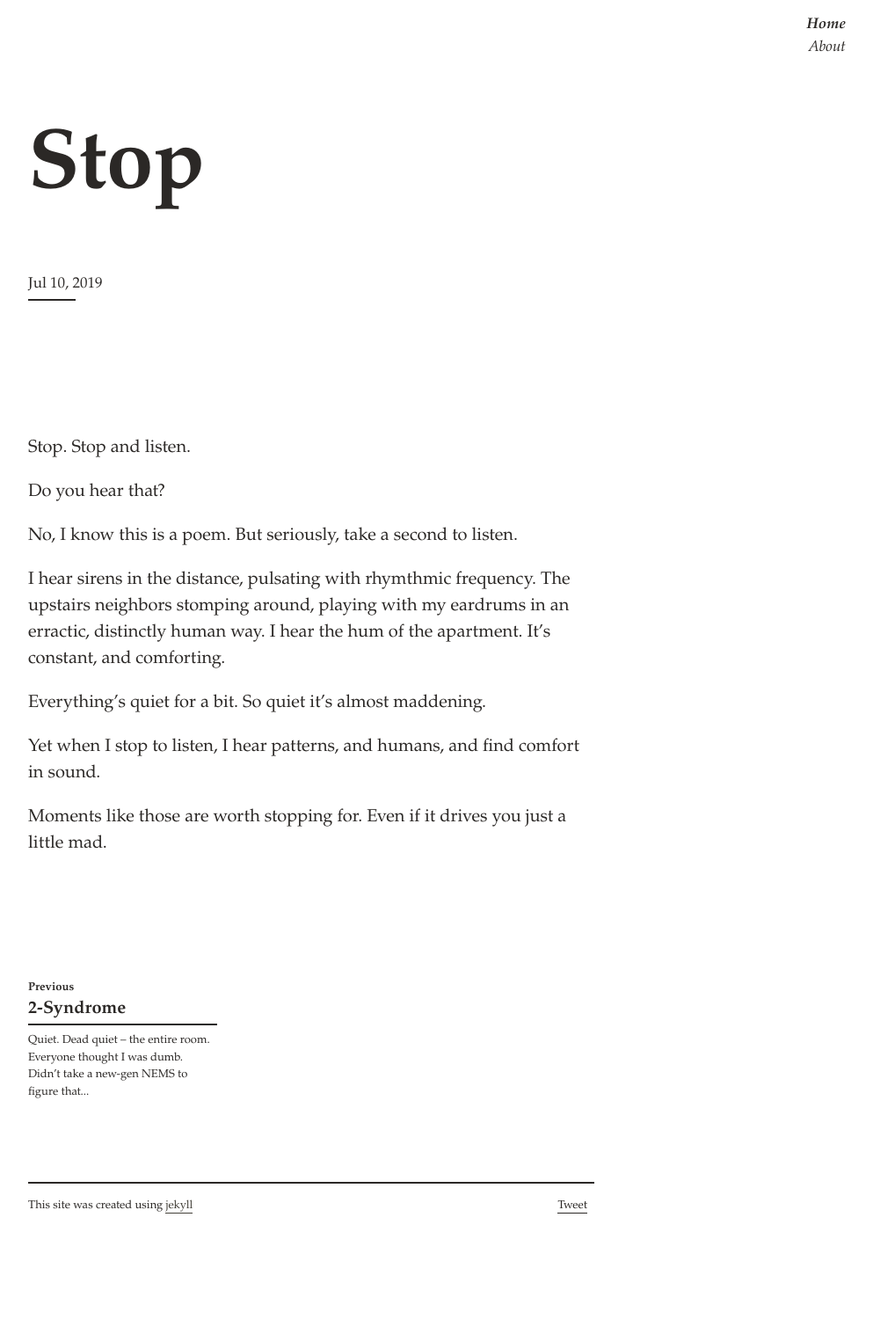
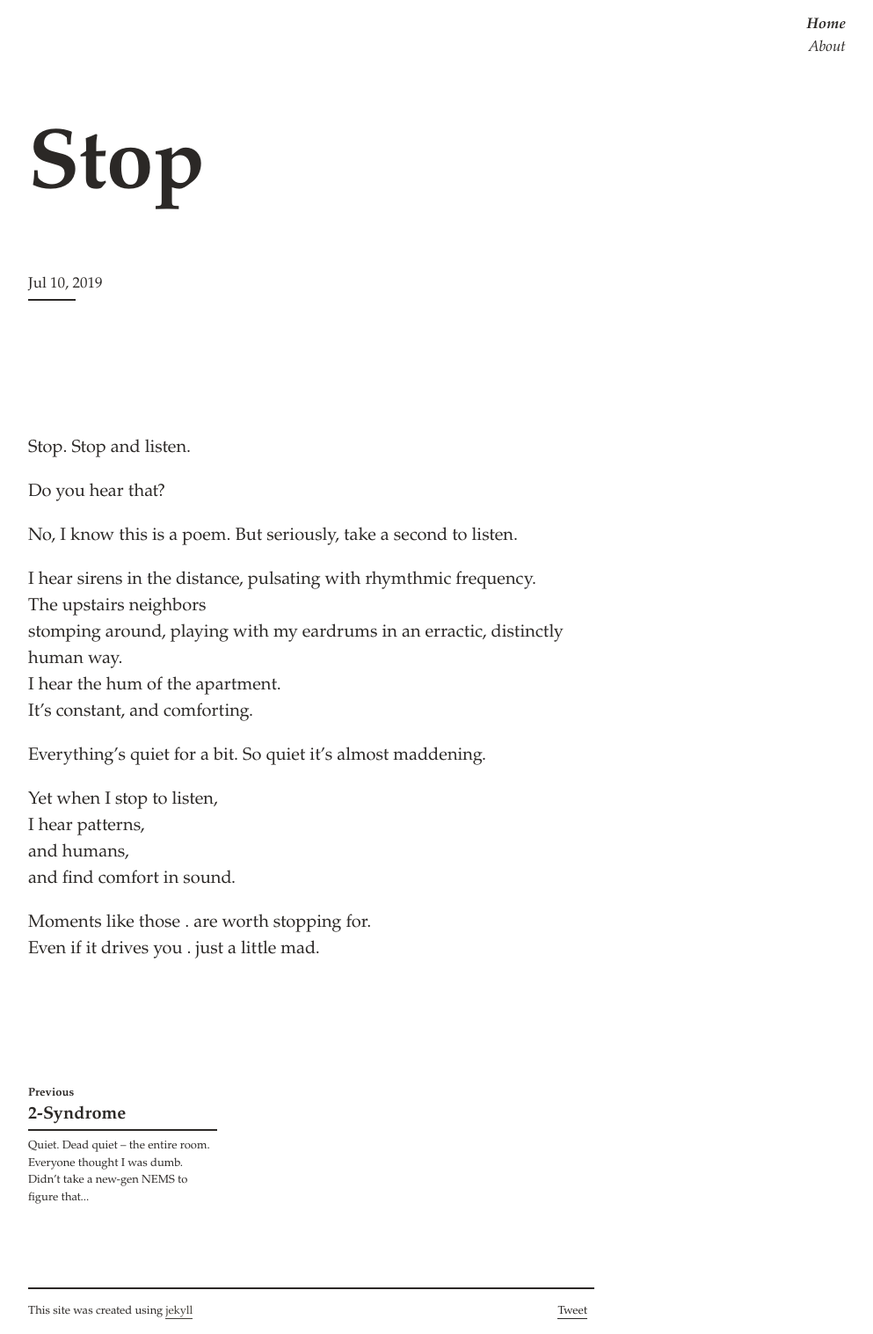
Before and after one commit to svvchen/nervxious, a Jekyll site: the page built from _posts/2019-07-09-stop.markdown, in a window 1280 px wide. Shown: the whole page at 88% size, without its empty margins (286-1279 px from the left). Built offline with Jekyll 4.4.1, drawn with Linux system fonts in a browser that asks for light colours; comment, search, counter and statistics services are not loaded; before the commit the page ends 1397 px from its top, so only the background shows below that.

```diff
--- a/_posts/2019-07-09-stop.markdown
+++ b/_posts/2019-07-09-stop.markdown
@@ -23,7 +23,7 @@ I hear patterns,
 and humans,
 and find comfort in sound.
 
-Moments like those
+Moments like those .
 are worth stopping for.
-Even if it drives you
+Even if it drives you .
 just a little mad.
```
